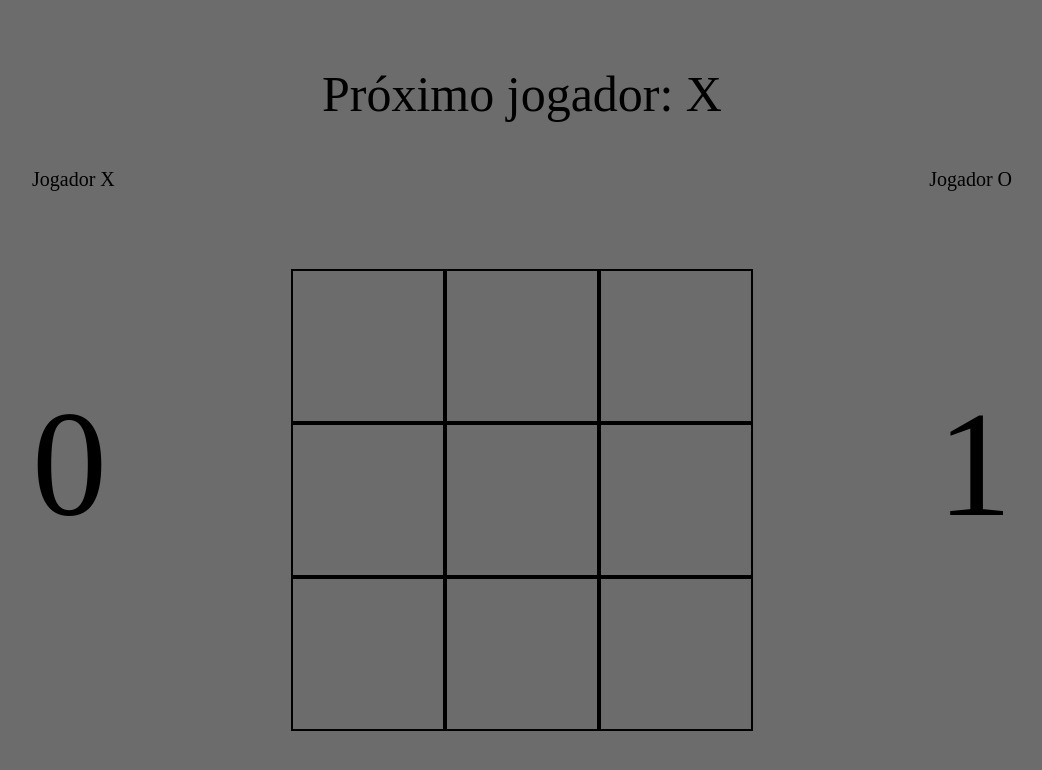
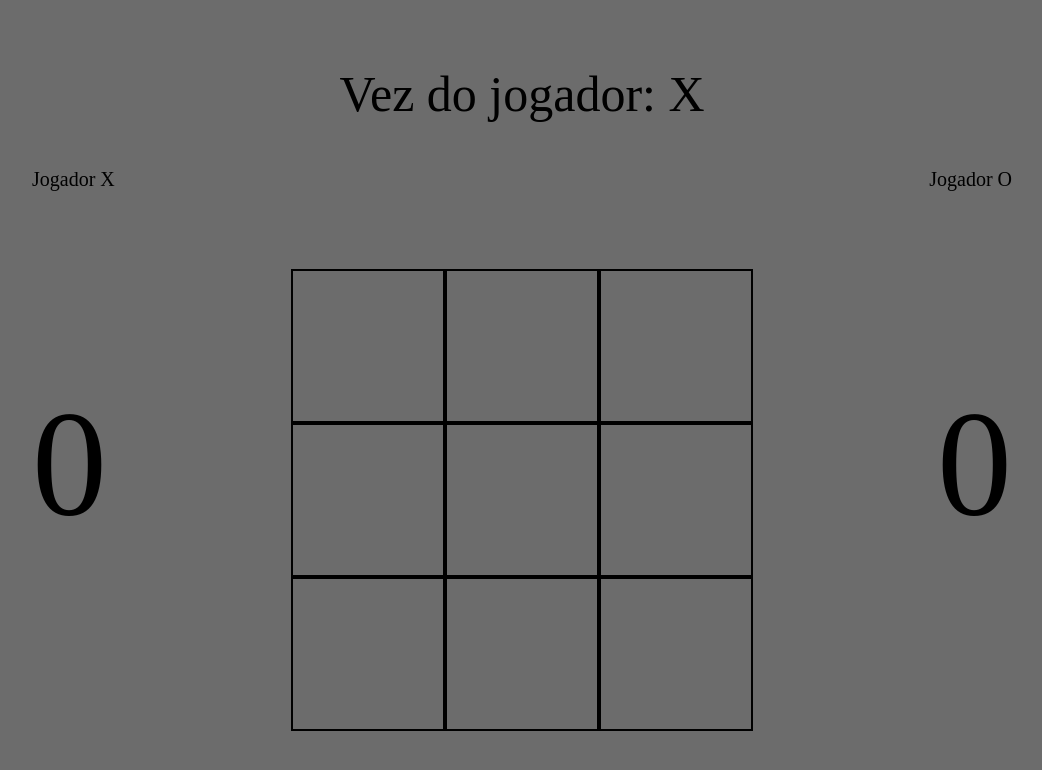
Before and after one commit to Caio-Calhau/jogo-da-velha, a React (Create React App) app: page / in a window 1280 px wide. Shown: the top 770 px of the page, without its empty margins (118-1160 px from the left). Built offline with nearby package versions, Linux system fonts and the light colour scheme.

Commit message:
Set a counter

```diff
--- a/src/App.jsx
+++ b/src/App.jsx
@@ -1,4 +1,4 @@
-import React, { useState } from "react";
+import React, { useEffect, useState } from "react";
 import {
   Screen,
   Table,
@@ -19,6 +19,8 @@ function Quadrado({ value, onSquareClick }) {
 function App() {
   const [xIsNext, setXIsNext] = useState(true);
   const [squares, setSquares] = useState(Array(9).fill(null));
+  const [players, setPlayers] = useState({ X: 0, O: 0 });
+  const [status, setStatus] = useState("Vez do jogador: " + (xIsNext ? "X" : "O"));
 
   function handleClick(i) {
     if (squares[i] || calculateWinner(squares)) return;
@@ -35,14 +37,20 @@ function App() {
     setXIsNext(!xIsNext);
   }
 
-  const winner = calculateWinner(squares);
-  let status;
+  useEffect(() => {
+    setStatus("Vez do jogador: " + (xIsNext ? "X" : "O"));
+  }, [xIsNext]);
 
-  if (winner) {
-    status = "Vencedor: " + winner;
-  } else {
-    status = "Próximo jogador: " + (xIsNext ? "X" : "O");
-  }
+  useEffect(() => {
+    const winner = calculateWinner(squares);
+
+    if (winner) {
+      setStatus("Vencedor: " + winner);
+      const lastPlayers = players;
+      lastPlayers[winner] = ++lastPlayers[winner];
+      setPlayers(lastPlayers);
+    }
+  }, [squares]);
 
   return (
     <>
@@ -54,8 +62,8 @@ function App() {
             <PlayerO>Jogador O</PlayerO>
           </Players>
           <Score>
-            <Counter>0</Counter>
-            <Counter>1</Counter>
+            <Counter>{players.X}</Counter>
+            <Counter>{players.O}</Counter>
           </Score>
         </Header>
         <Table>
```
